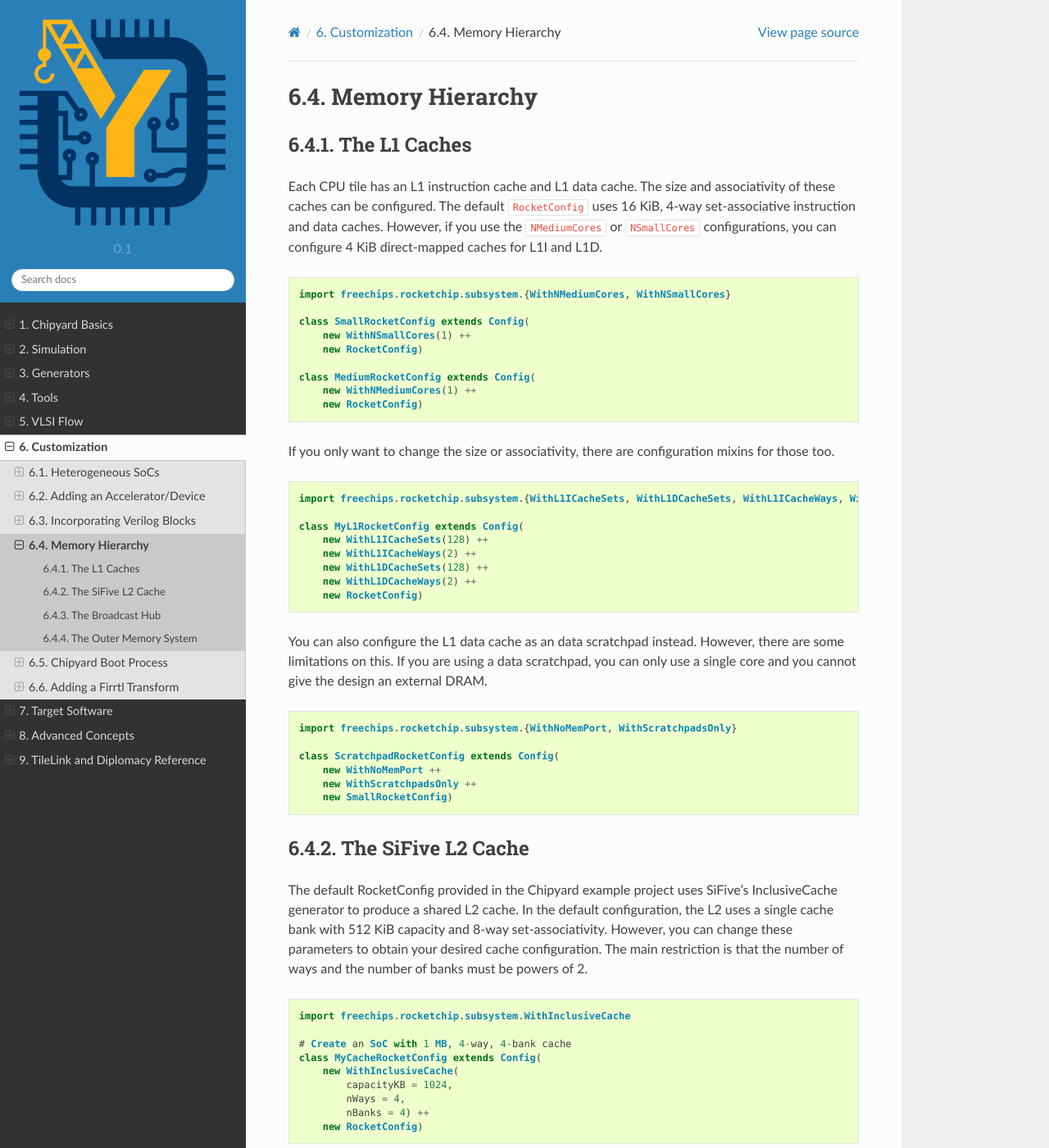
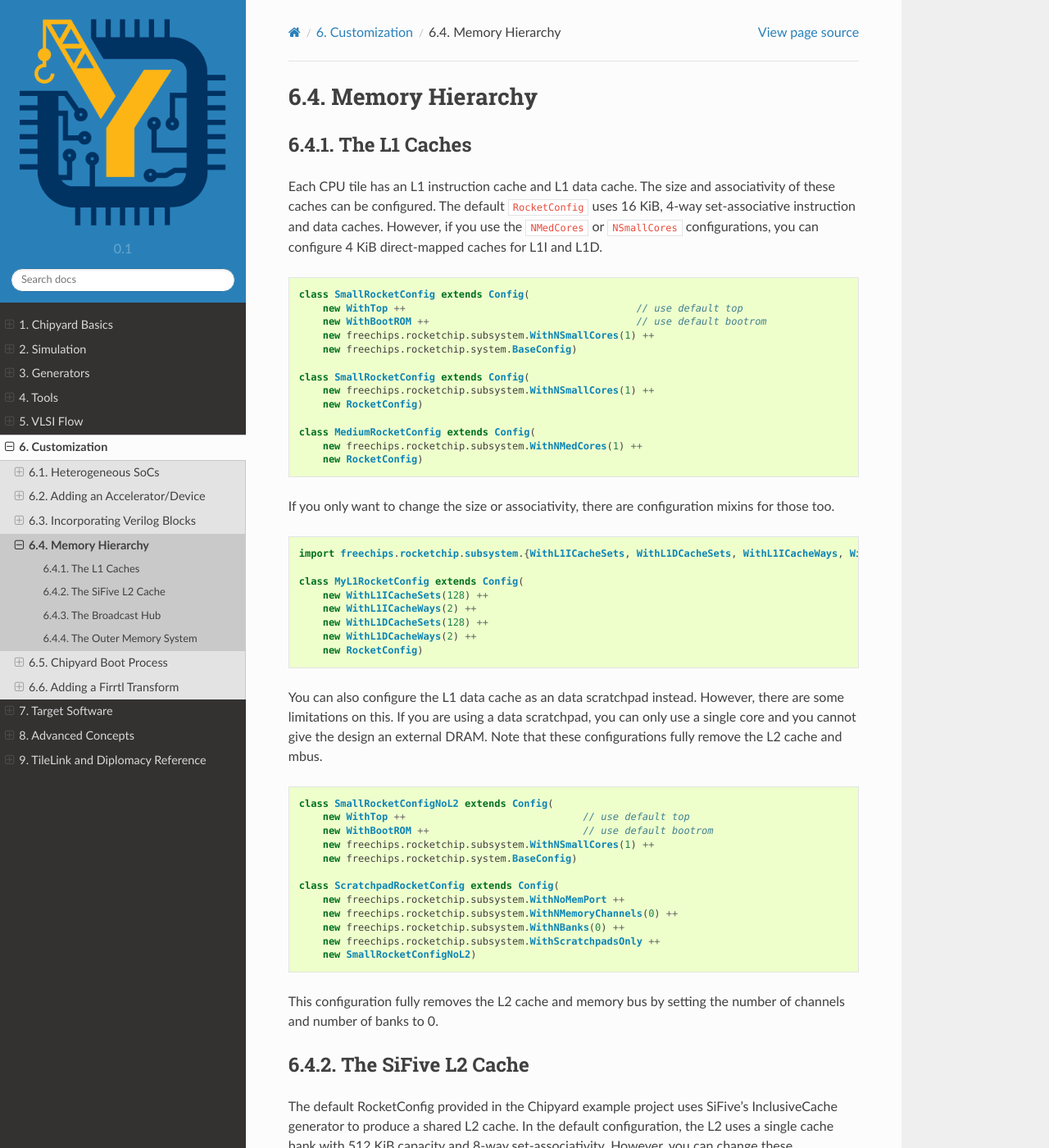
Before and after one commit to ucb-bar/chipyard, a Sphinx documentation site: the page built from docs/Customization/Memory-Hierarchy.rst, in a window 1280 px wide and 1400 px high. Shown: the whole window at 82% size. Built offline with Sphinx 7.4.7 and the Read the Docs theme 2.0.0, drawn with Linux system fonts in a browser that asks for light colours.

Commit message:
Update scratchpad config (#371)
* Update scratchpad config

Previous version didn't compile as per
https://github.com/ucb-bar/chipyard/issues/365

* Update docs/Customization/Memory-Hierarchy.rst

Co-Authored-By: Abraham Gonzalez <abe.j.gonza@gmail.com>

* Fix indentation

* Update memory hierarchy doc for PR

Co-authored-by: Abraham Gonzalez <abe.j.gonza@gmail.com>

```diff
--- a/docs/Customization/Memory-Hierarchy.rst
+++ b/docs/Customization/Memory-Hierarchy.rst
@@ -9,19 +9,23 @@ The L1 Caches
 Each CPU tile has an L1 instruction cache and L1 data cache. The size and
 associativity of these caches can be configured. The default ``RocketConfig``
 uses 16 KiB, 4-way set-associative instruction and data caches. However,
-if you use the ``NMediumCores`` or ``NSmallCores`` configurations, you can
+if you use the ``NMedCores`` or ``NSmallCores`` configurations, you can
 configure 4 KiB direct-mapped caches for L1I and L1D.
 
 .. code-block:: scala
 
-    import freechips.rocketchip.subsystem.{WithNMediumCores, WithNSmallCores}
+    class SmallRocketConfig extends Config(
+        new WithTop ++                                       // use default top
+        new WithBootROM ++                                   // use default bootrom
+        new freechips.rocketchip.subsystem.WithNSmallCores(1) ++
+        new freechips.rocketchip.system.BaseConfig)
 
     class SmallRocketConfig extends Config(
-        new WithNSmallCores(1) ++
+        new freechips.rocketchip.subsystem.WithNSmallCores(1) ++
         new RocketConfig)
 
     class MediumRocketConfig extends Config(
-        new WithNMediumCores(1) ++
+        new freechips.rocketchip.subsystem.WithNMedCores(1) ++
         new RocketConfig)
 
 If you only want to change the size or associativity, there are configuration
@@ -41,15 +45,25 @@ mixins for those too.
 You can also configure the L1 data cache as an data scratchpad instead.
 However, there are some limitations on this. If you are using a data scratchpad,
 you can only use a single core and you cannot give the design an external DRAM.
+Note that these configurations fully remove the L2 cache and mbus.
 
 .. code-block:: scala
 
-    import freechips.rocketchip.subsystem.{WithNoMemPort, WithScratchpadsOnly}
+    class SmallRocketConfigNoL2 extends Config(
+        new WithTop ++                              // use default top
+        new WithBootROM ++                          // use default bootrom
+        new freechips.rocketchip.subsystem.WithNSmallCores(1) ++
+        new freechips.rocketchip.system.BaseConfig)
 
     class ScratchpadRocketConfig extends Config(
-        new WithNoMemPort ++
-        new WithScratchpadsOnly ++
-        new SmallRocketConfig)
+        new freechips.rocketchip.subsystem.WithNoMemPort ++
+        new freechips.rocketchip.subsystem.WithNMemoryChannels(0) ++
+        new freechips.rocketchip.subsystem.WithNBanks(0) ++
+        new freechips.rocketchip.subsystem.WithScratchpadsOnly ++
+        new SmallRocketConfigNoL2)
+
+This configuration fully removes the L2 cache and memory bus by setting the
+number of channels and number of banks to 0.
 
 The SiFive L2 Cache
 -------------------
```
